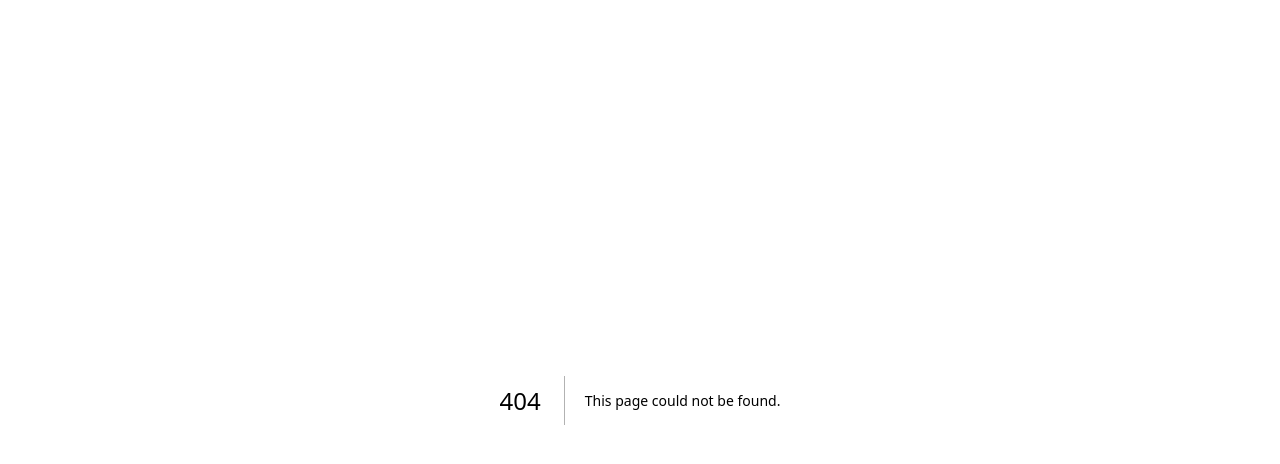
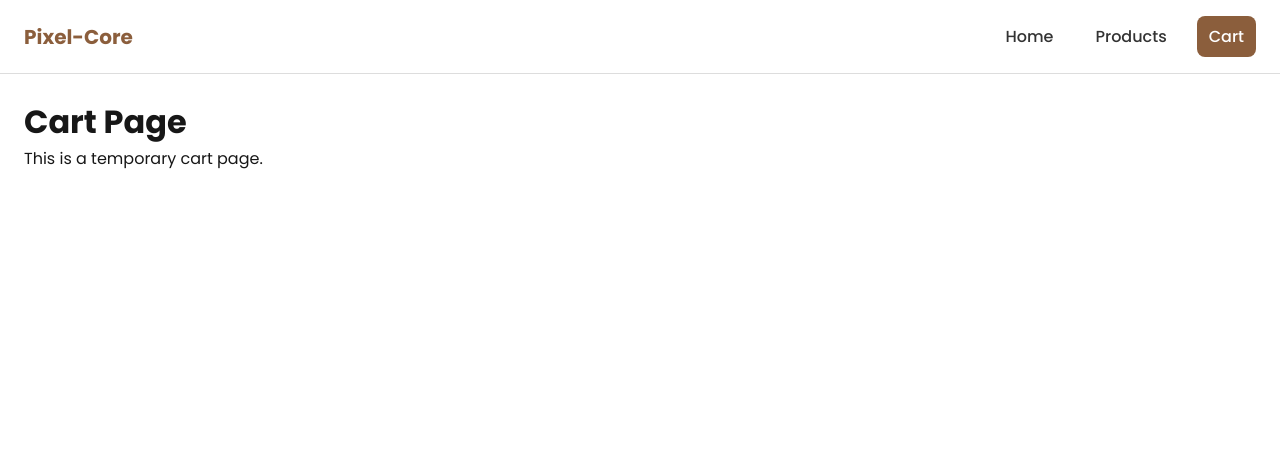
Before and after one commit to StarringPixelCore/pixel-core, a Next.js app: page /cart in a window 1280 px wide. Before the commit this address had no page. Shown: the top 464 px of the page. Built offline with nearby package versions, Linux system fonts and the light colour scheme.

Commit message:
added: shopping bag icon

```diff
--- a/package.json
+++ b/package.json
@@ -8,6 +8,7 @@
     "start": "next start"
   },
   "dependencies": {
+    "lucide-react": "^0.577.0",
     "mysql2": "^3.19.1",
     "next": "16.1.6",
     "react": "19.2.3",
--- /dev/null
+++ b/src/app/cart/page.jsx
@@ -0,0 +1,8 @@
+export default function CartPage() {
+  return (
+    <main style={{ padding: "24px" }}>
+      <h1>Cart Page</h1>
+      <p>This is a temporary cart page.</p>
+    </main>
+  );
+}
--- a/src/app/layout.js
+++ b/src/app/layout.js
@@ -1,4 +1,5 @@
 import "./globals.css";
+import Navbar from "@/components/Navbar";
 
 export const metadata = {
   title: "Pixel-Core",
@@ -8,7 +9,10 @@ export const metadata = {
 export default function RootLayout({ children }) {
   return (
     <html lang="en">
-      <body>{children}</body>
+      <body>
+        <Navbar />
+        {children}
+      </body>
     </html>
   );
 }
--- /dev/null
+++ b/src/components/Navbar.jsx
@@ -0,0 +1,66 @@
+"use client";
+
+import Link from "next/link";
+import { usePathname } from "next/navigation";
+
+export default function Navbar() {
+  const pathname = usePathname();
+
+  const links = [
+    { name: "Home", href: "/" },
+    { name: "Products", href: "/products" },
+    { name: "Cart", href: "/cart" },
+  ];
+
+  return (
+    <nav style={styles.nav}>
+      <div style={styles.logo}>Pixel-Core</div>
+
+      <div style={styles.links}>
+        {links.map((link) => (
+          <Link
+            key={link.href}
+            href={link.href}
+            style={{
+              ...styles.link,
+              ...(pathname === link.href ? styles.activeLink : {}),
+            }}
+          >
+            {link.name}
+          </Link>
+        ))}
+      </div>
+    </nav>
+  );
+}
+
+const styles = {
+  nav: {
+    display: "flex",
+    justifyContent: "space-between",
+    alignItems: "center",
+    padding: "16px 24px",
+    borderBottom: "1px solid #ddd",
+    backgroundColor: "#fff",
+  },
+  logo: {
+    fontSize: "20px",
+    fontWeight: "700",
+    color: "#8b5e3c",
+  },
+  links: {
+    display: "flex",
+    gap: "18px",
+  },
+  link: {
+    textDecoration: "none",
+    color: "#333",
+    fontWeight: "500",
+    padding: "8px 12px",
+    borderRadius: "8px",
+  },
+  activeLink: {
+    backgroundColor: "#8b5e3c",
+    color: "#fff",
+  },
+};
--- a/src/components/ProductCard.jsx
+++ b/src/components/ProductCard.jsx
@@ -1,4 +1,5 @@
 import Image from "next/image";
+import { ShoppingBag } from "lucide-react";
 import styles from "@/app/products/products.module.css";
 
 export default function ProductCard({ product }) {
@@ -21,7 +22,9 @@ export default function ProductCard({ product }) {
 
         <div className={styles.cardFooter}>
           <p className={styles.price}>₱{product.price.toFixed(2)}</p>
-          <button className={styles.cartBtn}>🛒</button>
+          <button className={styles.cartBtn}>
+            <ShoppingBag size={18} />
+          </button>
         </div>
       </div>
     </div>
```
Also changed, not shown: 1 other file (tests, documents, lock files or other folders).
